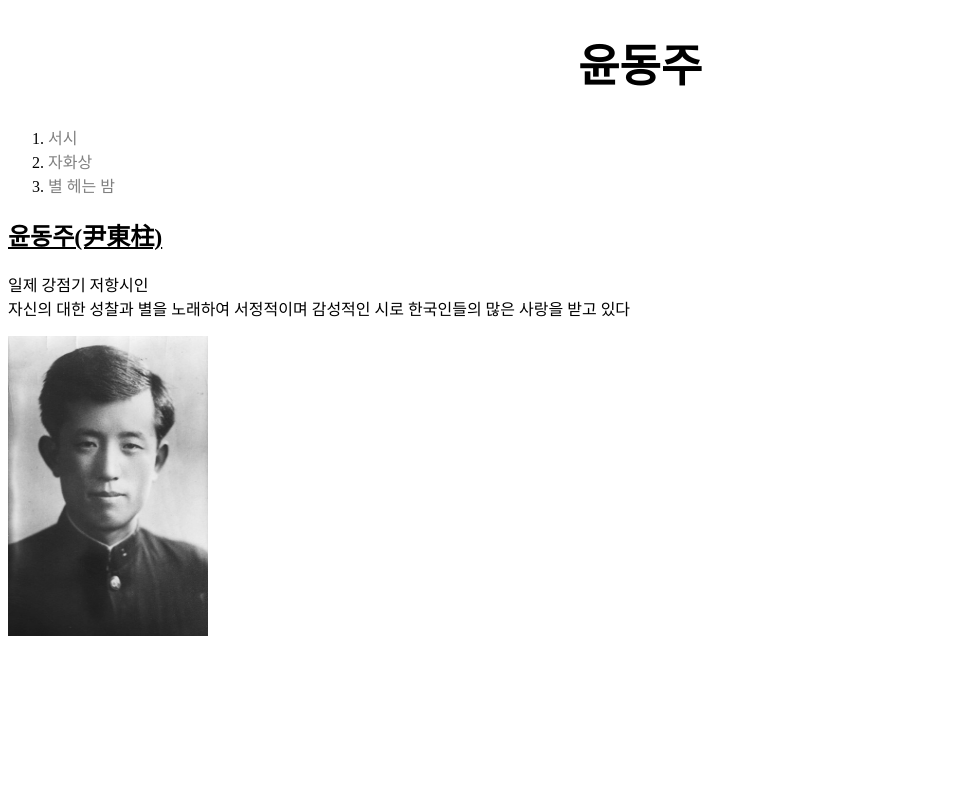
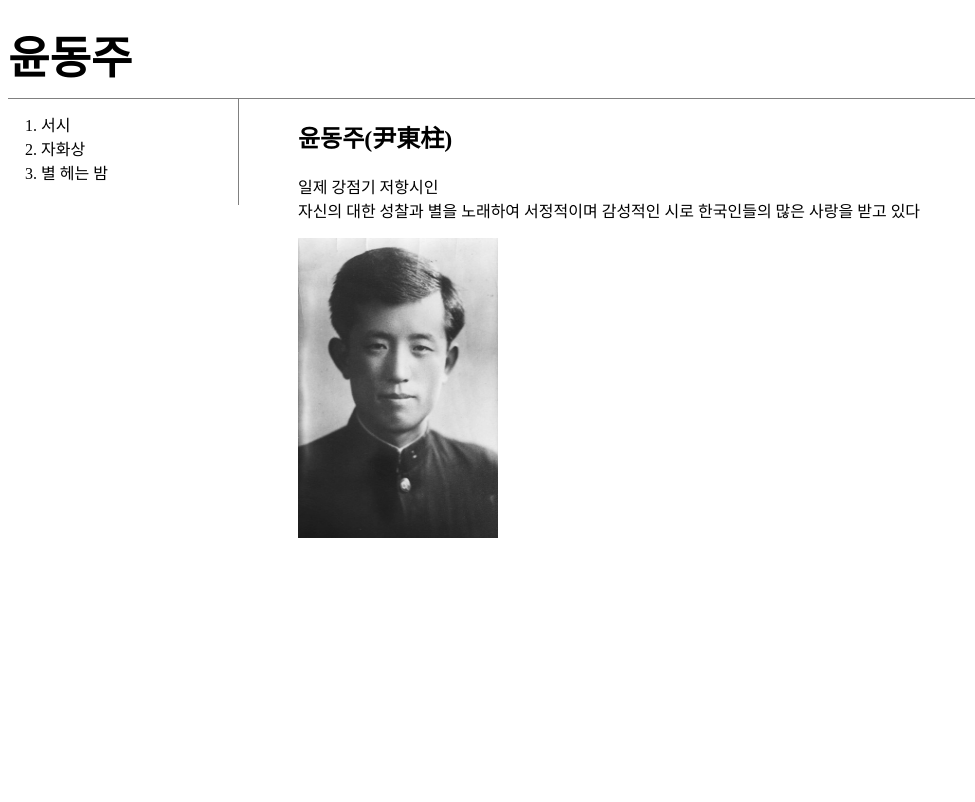
Before and after one commit to ukgi/HTML-CSS, a plain HTML site: page index.html in a window 1280 px wide. Shown: the whole page, without its empty margins (0-975 px from the left). Drawn offline with Linux system fonts and the light colour scheme.

Commit message:
Update index.html

```diff
--- a/index.html
+++ b/index.html
@@ -5,33 +5,68 @@
     <meta charset="utf-8" />
   </head>
   <style>
+
+      h1{
+          font-size:45px;
+
+          border-bottom:1px solid gray;
+          margin-top:22px;
+          margin-bottom:0px;
+          padding-bottom:11px;
+      }
       a{
           color:black;
-          text-decoration: none;
+          text-decoration:none;
       }
-      h1{
-          font-size:45px;
-          text-align:center;
+      ol{
+          width:197px;
+          height:85px;
+          border-right:1px solid gray;
+          margin-top:0px;
+          padding-bottom:8px;
+          padding-top:13px;
       }
-      .y{
-          text-decoration:underline;
-      }
-      .a{
-          color:gray;
-      }
+     #grid{
+         display:grid;
+         grid-template-columns:290px 1fr;
+         grid-template-rows:200px 500px;
+     }
+     #grid ol{
+         padding-left:33px
+     }
+     @media(max-width:470px)
+     {
+         #grid{
+             display:block;
+         }
+         ol{
+             border-right:none;
+         }
+         h1{
+             border-bottom:none;
+         }
+     }
+
+
+
+
+
   </style>
   <body>
-    <h1><a href="index.html"style="text-decoration:none">윤동주</a></h1>
+    <h1><a href="index.html">윤동주</a></h1>
+    <div id="grid">
     <ol>
-      <li><a href="1.html" class="a" >서시</a></li>
-      <li><a href="2.html" class="a">자화상</a></li>
-      <li><a href="3.html"class="a">별 헤는 밤</a></li>
+      <li><a href="1.html"  >서시</a></li>
+      <li><a href="2.html" >자화상</a></li>
+      <li><a href="3.html">별 헤는 밤</a></li>
     </ol>
-
-    <h2><a href=https://ko.wikipedia.org/wiki/%EC%9C%A4%EB%8F%99%EC%A3%BC target="_blank" title="윤동주의 삶" class="y">윤동주(尹東柱)</a></h2>
-    <p>일제 강점기 저항시인<br>
+    <div>
+    <h2><a href=https://ko.wikipedia.org/wiki/%EC%9C%A4%EB%8F%99%EC%A3%BC target="_blank" title="윤동주의 삶" >윤동주(尹東柱)</a></h2>
+    <p >일제 강점기 저항시인<br>
     자신의 대한 성찰과 별을 노래하여 서정적이며 감성적인 시로 한국인들의 많은 사랑을 받고 있다</p>
 
     <img src="윤동주.jpg" alt="윤동주 자화상" width="200" height="300" />
+    </div>
+    </div>
   </body>
 </html>
```
